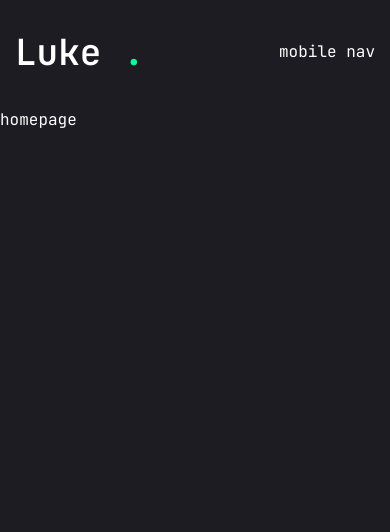
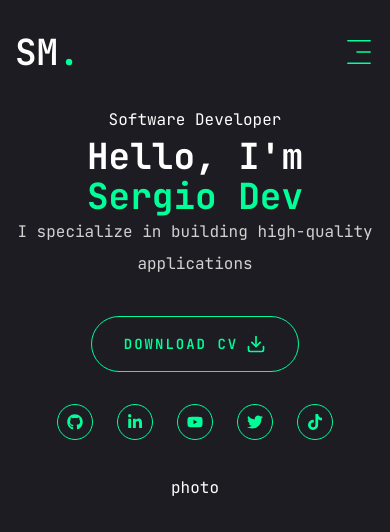
Before and after one commit to i-am-sergio/portfolio, a Next.js app: page / in a window 390 px wide. Shown: the top 532 px of the page. Built offline with nearby package versions, Linux system fonts and the light colour scheme.

Commit message:
Add animations and transitions for page navigation; enhance header and mobile navigation components

```diff
--- a/app/globals.css
+++ b/app/globals.css
@@ -10,4 +10,14 @@
   body {
     @apply font-primary bg-primary text-white leading-loose;
   }
+
+  .h1 {
+    @apply text-[48px] xl:text-[80px] leading-[1.1] font-semibold;
+  }
+  .h2 {
+    @apply text-[36px] xl:text-[48px] leading-[1.1] font-semibold;
+  }
+  .h3 {
+    @apply text-[20px] xl:text-[24px] leading-[1.1] font-semibold;
+  }
 }
--- a/app/layout.tsx
+++ b/app/layout.tsx
@@ -3,6 +3,8 @@ import { JetBrains_Mono } from "next/font/google";
 import "./globals.css";
 // Components
 import Header from "@/components/Header";
+import PageTransition from "@/components/PageTransition";
+import StairTransition from "@/components/StairTransition";
 
 const jetbrainsMono = JetBrains_Mono({
   subsets: ["latin"],
@@ -26,7 +28,10 @@ export default function RootLayout({
         className={`${jetbrainsMono.variable} antialiased`}
       >
         <Header />
-        {children}
+        <StairTransition />
+        <PageTransition>
+          {children}
+        </PageTransition>
       </body>
     </html>
   );
--- a/app/page.tsx
+++ b/app/page.tsx
@@ -1,3 +1,49 @@
-export default function Home() {
-  return <main>homepage</main>;
-}
+import { Button } from "@/components/ui/button";
+import { FiDownload } from "react-icons/fi";
+// Components
+import Social from "@/components/Social";
+
+const Home = () => {
+  return (
+    <section className="h-full">
+      <div className="container mx-auto h-full">
+        <div className="flex flex-col xl:flex-row items-center justify-between xl:pt-8 xl:pb-24">
+          {/* text */}
+          <div className="text-center xl:text-left">
+            <span>Software Developer</span>
+            <h1 className="text-4xl font-bold">
+              Hello, I'm <br />
+              <span className="text-accent">Sergio Dev</span>
+            </h1>
+            <p className="max-w-[500px] mb-9 text-white/80">
+              I specialize in building high-quality applications{" "}
+            </p>
+            {/* btn and socials */}
+            <div className="flex flex-col xl:flex-row items-center gap-8">
+              <Button
+                variant="outline"
+                size="lg"
+                className="uppercase flex items-center gap-2"
+              >
+                <span>Download CV</span>
+                <FiDownload className="text-xl" />
+              </Button>
+              <div className="mb-8 xl:mb-0">
+                <Social
+                  containerStyles="flex gap-6"
+                  iconStyles="w-9 h-9 border border-accent rounded-full flex justify-center items-center text-accent text-base hover:bg-accent hover:text-primary hover:transition-all duration-500"
+                />
+              </div>
+            </div>
+          </div>
+
+          {/* photo */}
+          <div>photo</div>
+
+        </div>
+      </div>
+    </section>
+  );
+};
+
+export default Home;
--- a/components/Header.tsx
+++ b/components/Header.tsx
@@ -1,6 +1,7 @@
 import Link from "next/link";
 import { Button } from "./ui/button";
 import Nav from "./Nav";
+import MobileNav from "./MobileNav";
 
 const Header = () => {
   return (
@@ -9,7 +10,7 @@ const Header = () => {
         {/* logo */}
         <Link href="/">
           <h1 className="text-4xl font-semibold">
-            Luke <span className="text-accent">.</span>
+            SM<span className="text-accent">.</span>
           </h1>
         </Link>
 
@@ -22,7 +23,9 @@ const Header = () => {
         </div>
 
         {/* Mobile nav */}
-        <div className="xl:hidden">mobile nav</div>
+        <div className="xl:hidden">
+          <MobileNav />
+        </div>
       </div>
     </div>
   );
--- /dev/null
+++ b/components/MobileNav.tsx
@@ -0,0 +1,65 @@
+"use client";
+
+import {
+  Sheet,
+  SheetContent,
+  SheetDescription,
+  SheetTitle,
+  SheetTrigger,
+} from "@/components/ui/sheet";
+import { usePathname } from "next/navigation";
+import Link from "next/link";
+import { CiMenuFries } from "react-icons/ci";
+import { VisuallyHidden } from "@radix-ui/react-visually-hidden";
+
+const links = [
+  { name: "home", path: "/" },
+  { name: "services", path: "/services" },
+  { name: "resume", path: "/resume" },
+  { name: "projects", path: "/projects" },
+  { name: "contact", path: "/contact" },
+];
+
+const MobileNav = () => {
+  const pathname = usePathname();
+  return (
+    <Sheet>
+      <SheetTrigger className="flex justify-center items-center">
+        <CiMenuFries className="text-[32px] text-accent" />
+      </SheetTrigger>
+      <VisuallyHidden>
+        <SheetTitle>My Sheet Title</SheetTitle>
+        <SheetDescription>My Sheet Description</SheetDescription>
+      </VisuallyHidden>
+      <SheetContent className="flex flex-col">
+        {/* logo */}
+        <div className="mt-32 mb-40 text-center text-2xl">
+          <Link href="/">
+            <h1 className="text-4xl font-semibold">
+              Sergio<span className="text-accent">.</span>
+            </h1>
+          </Link>
+        </div>
+        {/* nav */}
+        <nav className="flex flex-col justify-center items-center gap-8">
+          {links.map((link, index) => {
+            return (
+              <Link
+                key={index}
+                href={link.path}
+                className={`${
+                  link.path === pathname &&
+                  "text-accent border-b-2 border-accent"
+                } text-xl capitalize hover:text-accent transition-all`}
+              >
+                {link.name}
+              </Link>
+            );
+          })}
+        </nav>
+      </SheetContent>
+    </Sheet>
+  );
+};
+
+export default MobileNav;
--- /dev/null
+++ b/components/PageTransition.tsx
@@ -0,0 +1,25 @@
+"use client";
+import { AnimatePresence, motion } from "framer-motion";
+import { usePathname } from "next/navigation";
+import { ReactNode } from "react";
+
+const PageTransition = ({ children }: { children: ReactNode }) => {
+  const pathname = usePathname();
+  return (
+    <AnimatePresence>
+      <div key={pathname}>
+        <motion.div
+          initial={{ opacity: 1 }}
+          animate={{
+            opacity: 0,
+            transition: { delay: 1, duration: 0.4, ease: "easeInOut" },
+          }}
+          className="h-screen w-screen fixed top-0 bg-primary pointer-events-none"
+        />
+        {children}
+      </div>
+    </AnimatePresence>
+  );
+};
+
+export default PageTransition;
--- /dev/null
+++ b/components/Social.tsx
@@ -0,0 +1,31 @@
+import Link from 'next/link'
+import { FaGithub, FaLinkedinIn, FaYoutube, FaTwitter, FaTiktok } from 'react-icons/fa'
+
+const socials = [
+  {icon: <FaGithub/>, path: "https://github.com/i-am-sergio"},
+  {icon: <FaLinkedinIn/>, path: "https://www.linkedin.com/in/sergio-mogollon/"},
+  {icon: <FaYoutube/>, path: "https://www.youtube.com/channel/sergio-dev"},
+  {icon: <FaTwitter/>, path: "https://twitter.com/sergio_dev_"},
+  {icon: <FaTiktok/>, path: "https://www.tiktok.com/@sergio_dev"}
+]
+
+interface SocialProps {
+  containerStyles: string;
+  iconStyles: string;
+}
+
+const Social = ({containerStyles, iconStyles}: SocialProps) => {
+  return (
+    <div className={containerStyles}>
+      {socials.map((item, index) => {
+        return (
+          <Link key={index} href={item.path} className={iconStyles}>
+            {item.icon}
+          </Link>
+        );
+      })}
+    </div>
+  )
+}
+
+export default Social
--- /dev/null
+++ b/components/StairTransition.tsx
@@ -0,0 +1,30 @@
+"use client";
+import { AnimatePresence, motion } from "framer-motion";
+import { usePathname } from "next/navigation";
+import Stairs from "./Stairs";
+
+const StairTransition = () => {
+	const pathname = usePathname();
+  return (
+    <>
+      <AnimatePresence mode="wait">
+				<div key={pathname}>
+					<div className="h-screen w-screen fixed top-0 left-0 right-0 pointer-events-none z-40 flex">
+						<Stairs />
+					</div>
+
+					<motion.div
+						className="h-screen w-screen fixed top-0 bg-primary pointer-events-none"
+						initial={{ opacity: 1 }}
+						animate={{
+							opacity: 0,
+							transition: { delay: 1, duration: 0.6, ease: "easeInOut" },
+						}}
+					/>
+				</div>
+			</AnimatePresence>
+    </>
+  );
+};
+
+export default StairTransition;
--- /dev/null
+++ b/components/Stairs.tsx
@@ -0,0 +1,48 @@
+import { animate, motion } from "framer-motion";
+
+const stairAnimation = {
+    initial: {
+        top: "0%",
+    },
+    animate: {
+        top: "100%",
+    },
+    exit: {
+        top: ["100%", "0%"],
+    }
+}
+
+// calculate the reverse index for staggered delay
+const reverseIndex = (index: number) => {
+    const totalSteps = 6;
+    return totalSteps - index - 1;
+}
+
+const Stairs = () => {
+  return (
+    <>
+    {/* Render 6 moition divs  */}
+    {[...Array(6)].map((_, index) => {
+        return (
+            <motion.div
+                key={index}
+                // custom={index}
+                variants={stairAnimation}
+                initial="initial"
+                animate="animate"
+                exit="exit"
+                transition={{
+                    delay: 0.1 * reverseIndex(index),
+                    duration: 0.4,
+                    ease: "easeInOut"
+                }}
+                className="w-full h-full bg-white relative"
+            />
+        )
+    })
+    }
+    </>
+  )
+}
+
+export default Stairs
--- a/components/ui/button.tsx
+++ b/components/ui/button.tsx
@@ -5,26 +5,19 @@ import { cva, type VariantProps } from "class-variance-authority"
 import { cn } from "@/lib/utils"
 
 const buttonVariants = cva(
-  "inline-flex items-center justify-center gap-2 whitespace-nowrap rounded-md text-sm font-medium transition-colors focus-visible:outline-none focus-visible:ring-1 focus-visible:ring-slate-950 disabled:pointer-events-none disabled:opacity-50 [&_svg]:pointer-events-none [&_svg]:size-4 [&_svg]:shrink-0 dark:focus-visible:ring-slate-300",
+  "inline-flex items-center justify-center whitespace-nowrap rounded-full text-base font-semibold ring-offset-white transition-colors",
   {
     variants: {
       variant: {
-        default:
-          "bg-slate-900 text-slate-50 shadow hover:bg-slate-900/90 dark:bg-slate-50 dark:text-slate-900 dark:hover:bg-slate-50/90",
-        destructive:
-          "bg-red-500 text-slate-50 shadow-sm hover:bg-red-500/90 dark:bg-red-900 dark:text-slate-50 dark:hover:bg-red-900/90",
-        outline:
-          "border border-slate-200 bg-white shadow-sm hover:bg-slate-100 hover:text-slate-900 dark:border-slate-800 dark:bg-slate-950 dark:hover:bg-slate-800 dark:hover:text-slate-50",
-        secondary:
-          "bg-slate-100 text-slate-900 shadow-sm hover:bg-slate-100/80 dark:bg-slate-800 dark:text-slate-50 dark:hover:bg-slate-800/80",
-        ghost: "hover:bg-slate-100 hover:text-slate-900 dark:hover:bg-slate-800 dark:hover:text-slate-50",
-        link: "text-slate-900 underline-offset-4 hover:underline dark:text-slate-50",
+        default: "bg-accent text-primary hover:bg-accent-hover",
+        primary: "bg-primary text-white",
+        outline: "border border-accent bg-transparent text-accent hover:bg-accent hover:text-primary",
       },
       size: {
-        default: "h-9 px-4 py-2",
-        sm: "h-8 rounded-md px-3 text-xs",
-        lg: "h-10 rounded-md px-8",
-        icon: "h-9 w-9",
+        default: "h-[44px] px-6",
+        sm: "h-[48px] px-6",
+        lg: "h-[56px] px-8 text-sm uppercase tracking-[2px]",
+        // icon: "h-9 w-9",
       },
     },
     defaultVariants: {
--- a/components/ui/sheet.tsx
+++ b/components/ui/sheet.tsx
@@ -3,9 +3,9 @@
 import * as React from "react"
 import * as SheetPrimitive from "@radix-ui/react-dialog"
 import { cva, type VariantProps } from "class-variance-authority"
-import { X } from "lucide-react"
+import { cn } from "@/lib/utils"
 
-import { cn } from "@/lib/utils"
+import { IoMdClose } from 'react-icons/io'
 
 const Sheet = SheetPrimitive.Root
 
@@ -31,7 +31,7 @@ const SheetOverlay = React.forwardRef<
 SheetOverlay.displayName = SheetPrimitive.Overlay.displayName
 
 const sheetVariants = cva(
-  "fixed z-50 gap-4 bg-white p-6 shadow-lg transition ease-in-out data-[state=closed]:duration-300 data-[state=open]:duration-500 data-[state=open]:animate-in data-[state=closed]:animate-out dark:bg-slate-950",
+  "fixed z-50 gap-4 bg-primary p-6 shadow-lg transition ease-in-out data-[state=closed]:duration-300 data-[state=open]:duration-500 data-[state=open]:animate-in data-[state=closed]:animate-out dark:bg-slate-950",
   {
     variants: {
       side: {
@@ -40,7 +40,7 @@ const sheetVariants = cva(
           "inset-x-0 bottom-0 border-t data-[state=closed]:slide-out-to-bottom data-[state=open]:slide-in-from-bottom",
         left: "inset-y-0 left-0 h-full w-3/4 border-r data-[state=closed]:slide-out-to-left data-[state=open]:slide-in-from-left sm:max-w-sm",
         right:
-          "inset-y-0 right-0 h-full w-3/4 border-l data-[state=closed]:slide-out-to-right data-[state=open]:slide-in-from-right sm:max-w-sm",
+          "inset-y-0 right-0 h-full w-full data-[state=closed]:slide-out-to-right data-[state=open]:slide-in-from-right sm:max-w-sm",
       },
     },
     defaultVariants: {
@@ -64,8 +64,8 @@ const SheetContent = React.forwardRef<
       className={cn(sheetVariants({ side }), className)}
       {...props}
     >
-      <SheetPrimitive.Close className="absolute right-4 top-4 rounded-sm opacity-70 ring-offset-white transition-opacity hover:opacity-100 focus:outline-none focus:ring-2 focus:ring-slate-950 focus:ring-offset-2 disabled:pointer-events-none data-[state=open]:bg-slate-100 dark:ring-offset-slate-950 dark:focus:ring-slate-300 dark:data-[state=open]:bg-slate-800">
-        <X className="h-4 w-4" />
+      <SheetPrimitive.Close className="absolute right-8 top-8 transition-opacity outline-none">
+        <IoMdClose className="text-3xl text-accent" />
         <span className="sr-only">Close</span>
       </SheetPrimitive.Close>
       {children}
--- a/package.json
+++ b/package.json
@@ -18,9 +18,11 @@
     "class-variance-authority": "^0.7.1",
     "clsx": "^2.1.1",
     "lucide-react": "^0.469.0",
+    "motion": "^11.15.0",
     "next": "15.1.3",
     "react": "^19.0.0",
     "react-dom": "^19.0.0",
+    "react-icons": "^5.4.0",
     "tailwind-merge": "^2.6.0",
     "tailwindcss-animate": "^1.0.7"
   },
```
Also changed, not shown: 1 other file (tests, documents, lock files or other folders).
